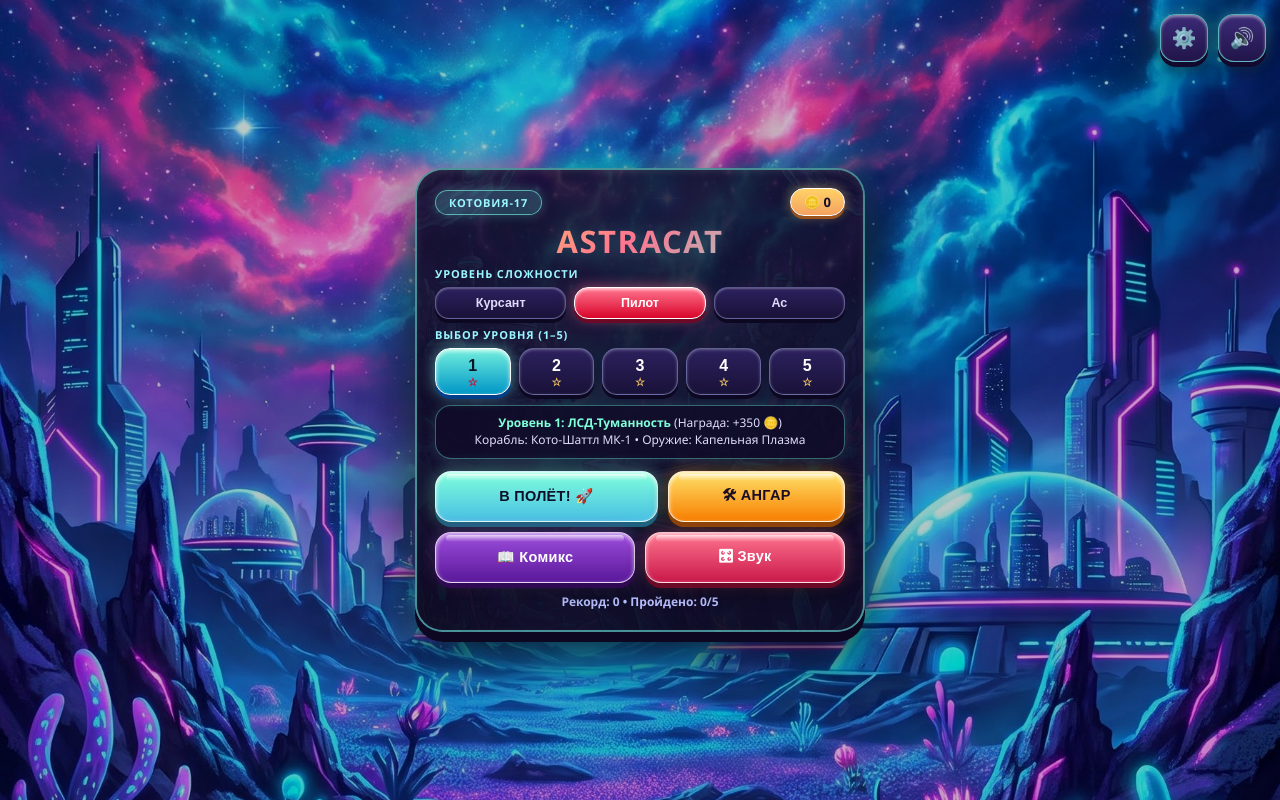
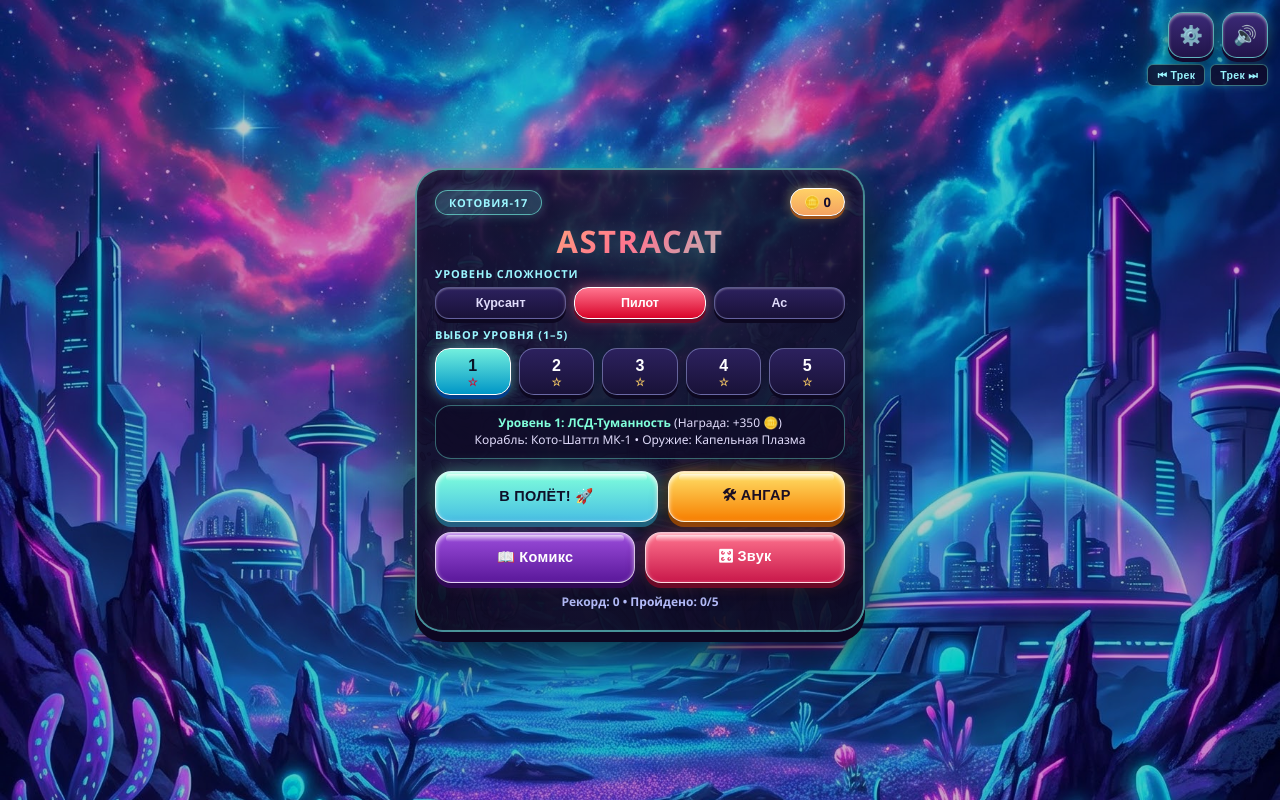
Before and after one commit to romanmudrenov/astracat, a plain HTML site: page index.html in a window 1280 px wide. Both pictures are taken after a click on the button "ИГРАТЬ 🚀". Drawn offline with Linux system fonts and the light colour scheme; no server answers; animation ran at ten frames a second.

Commit message:
Update style.css

```diff
--- a/css/style.css
+++ b/css/style.css
@@ -43,30 +43,69 @@ canvas {
   height: 100%;
 }
 
-/* ВЕРХНИЕ 3D-ТАКТИЛЬНЫЕ ИКОНКИ С НЕОНОВЫМ СВЕЧЕНИЕМ */
-.hud-top-right {
+/* ВЕРХНИЙ БЛОК СПРАВА + ПЛОСКИЕ ТОНКИЕ КНОПКИ ПЛЕЕРА ПОД НИМ */
+.hud-top-right-wrap {
   position: absolute;
-  top: 14px;
-  right: 14px;
+  top: 12px;
+  right: 12px;
   z-index: 35;
   display: flex;
-  gap: 10px;
+  flex-direction: column;
+  align-items: flex-end;
+  gap: 6px;
+}
+
+.hud-top-right {
+  display: flex;
+  gap: 8px;
+}
+
+.hud-player-strip {
+  display: flex;
+  gap: 5px;
+  width: 100%;
+  justify-content: flex-end;
+}
+
+.flat-player-btn {
+  height: 22px;
+  padding: 0 9px;
+  border-radius: 6px;
+  border: 1px solid rgba(114, 239, 221, 0.45);
+  background: rgba(18, 12, 42, 0.82);
+  color: #9bf6ff;
+  font-size: 10.5px;
+  font-weight: 800;
+  letter-spacing: 0.03em;
+  cursor: pointer;
+  display: flex;
+  align-items: center;
+  justify-content: center;
+  box-shadow: 0 0 8px rgba(114, 239, 221, 0.2);
+  transition: background 0.12s ease, transform 0.08s ease;
+  touch-action: manipulation;
+}
+
+.flat-player-btn:active {
+  background: rgba(114, 239, 221, 0.28);
+  color: #ffffff;
+  transform: scale(0.95);
 }
 
 .btn-3d-icon {
   position: relative;
-  width: 48px;
-  height: 48px;
-  border-radius: 16px;
+  width: 46px;
+  height: 46px;
+  border-radius: 15px;
   border: 1.5px solid rgba(114, 239, 221, 0.7);
   background: linear-gradient(180deg, #3c2a78 0%, #21154a 100%);
   color: #ffffff;
-  font-size: 20px;
+  font-size: 19px;
   cursor: pointer;
   box-shadow:
-    0 5px 0 #120a2e,
-    0 8px 18px rgba(0, 0, 0, 0.55),
-    0 0 14px rgba(114, 239, 221, 0.35),
+    0 4px 0 #120a2e,
+    0 6px 14px rgba(0, 0, 0, 0.55),
+    0 0 12px rgba(114, 239, 221, 0.35),
     inset 0 2px 3px rgba(255, 255, 255, 0.45);
   display: flex;
   align-items: center;
@@ -76,10 +115,10 @@ canvas {
 }
 
 .btn-3d-icon:active {
-  transform: translateY(4px);
+  transform: translateY(3px);
   box-shadow:
     0 1px 0 #120a2e,
-    0 0 18px rgba(114, 239, 221, 0.65),
+    0 0 16px rgba(114, 239, 221, 0.65),
     inset 0 2px 4px rgba(255, 255, 255, 0.4);
 }
 
@@ -117,14 +156,13 @@ canvas {
   filter: brightness(0.78) saturate(1.15);
 }
 
-/* СТАРТОВАЯ ЗАСТАВКА */
 .splash-screen {
   padding: 0;
   flex-direction: column;
   justify-content: flex-end;
 }
 
-.splash- screen .overlay-bg-img {
+.splash-screen .overlay-bg-img {
   filter: brightness(0.95);
 }
 
@@ -153,7 +191,7 @@ canvas {
   width: 100%;
 }
 
-/* 3D-ОКНО ИНФОРМАЦИИ С СОБСТВЕННЫМ ВНУТРЕННИМ ФОНОМ */
+/* 3D-ОКНО ИНФОРМАЦИИ */
 .card-3d {
   position: relative;
   z-index: 2;
@@ -261,7 +299,7 @@ h2 {
   margin-bottom: 10px;
 }
 
-/* ТАКТИЛЬНЫЕ 3D-КНОПКИ С ОБЪЁМНЫМ РЕБРОМ И НЕОНОВЫМ СВЕЧЕНИЕМ */
+/* ТАКТИЛЬНЫЕ 3D-КНОПКИ */
 .btn-row {
   display: flex;
   gap: 10px;
@@ -307,10 +345,6 @@ h2 {
     inset 0 2px 4px rgba(255, 255, 255, 0.8);
 }
 
-.btn-3d.mint:active {
-  box-shadow: 0 1px 0 #1d637d, 0 0 22px rgba(128, 255, 219, 0.7);
-}
-
 .btn-3d.peach {
   color: #1c0f24;
   background: linear-gradient(180deg, #ffe169 0%, #f77f00 100%);
@@ -319,10 +353,6 @@ h2 {
     0 8px 18px rgba(0, 0, 0, 0.45),
     0 0 16px rgba(255, 183, 3, 0.4),
     inset 0 2px 4px rgba(255, 255, 255, 0.8);
-}
-
-.btn-3d.peach:active {
-  box-shadow: 0 1px 0 #8a4200, 0 0 20px rgba(255, 183, 3, 0.65);
 }
 
 .btn-3d.pink {
@@ -335,10 +365,6 @@ h2 {
     inset 0 2px 4px rgba(255, 255, 255, 0.65);
 }
 
-.btn-3d.pink:active {
-  box-shadow: 0 1px 0 #6b0926, 0 0 20px rgba(255, 117, 143, 0.65);
-}
-
 .btn-3d.lav {
   color: #ffffff;
   background: linear-gradient(180deg, #9d4edd 0%, #5a189a 100%);
@@ -349,11 +375,6 @@ h2 {
     inset 0 2px 4px rgba(255, 255, 255, 0.65);
 }
 
-.btn-3d.lav:active {
-  box-shadow: 0 1px 0 #2f0954, 0 0 20px rgba(157, 78, 221, 0.7);
-}
-
-/* 3D-ПИЛЮЛИ СЛОЖНОСТИ И ТЕМБРА */
 .section-label {
   text-align: left;
   font-size: 11px;
@@ -381,24 +402,15 @@ h2 {
   color: var(--text-muted);
   cursor: pointer;
   box-shadow: 0 4px 0 #0d0821, inset 0 1px 2px rgba(255, 255, 255, 0.3);
-  transition: transform 0.08s ease, box-shadow 0.08s ease;
-}
-
-.pill-3d:active {
-  transform: translateY(3px);
 }
 
 .pill-3d.active {
   background: linear-gradient(180deg, #ff758f 0%, #d90429 100%);
   border-color: #ffffff;
   color: #ffffff;
-  box-shadow:
-    0 4px 0 #6b0926,
-    0 0 14px rgba(255, 117, 143, 0.55),
-    inset 0 2px 3px rgba(255, 255, 255, 0.6);
+  box-shadow: 0 4px 0 #6b0926, 0 0 14px rgba(255, 117, 143, 0.55);
 }
 
-/* 3D-КНОПКИ ВЫБОРА УРОВНЕЙ (1–5) */
 .levels-grid {
   display: grid;
   grid-template-columns: repeat(5, 1fr);
@@ -419,22 +431,14 @@ h2 {
   flex-direction: column;
   align-items: center;
   gap: 2px;
-  box-shadow: 0 4px 0 #0d0821, inset 0 1px 3px rgba(255, 255, 255, 0.3);
-  transition: transform 0.08s ease;
-}
-
-.lvl-btn:active {
-  transform: translateY(3px);
+  box-shadow: 0 4px 0 #0d0821;
 }
 
 .lvl-btn.active {
   background: linear-gradient(180deg, #72efdd 0%, #0096c7 100%);
   border-color: #ffffff;
   color: #091326;
-  box-shadow:
-    0 4px 0 #023e8a,
-    0 0 16px rgba(114, 239, 221, 0.6),
-    inset 0 2px 4px rgba(255, 255, 255, 0.8);
+  box-shadow: 0 4px 0 #023e8a, 0 0 16px rgba(114, 239, 221, 0.6);
 }
 
 .lvl-btn .star {
@@ -456,14 +460,12 @@ h2 {
   line-height: 1.4;
   color: var(--text-muted);
   margin-bottom: 12px;
-  box-shadow: 0 0 12px rgba(114, 239, 221, 0.15);
 }
 
 .selected-level-box strong {
   color: #80ffdb;
 }
 
-/* КАРТИНКИ ВХОДА/ВЫХОДА И КОМИКСА */
 .stage-art-box {
   position: relative;
   width: 100%;
@@ -473,7 +475,6 @@ h2 {
   background: #120c2b;
   margin-bottom: 10px;
   overflow: hidden;
-  box-shadow: 0 8px 20px rgba(0, 0, 0, 0.5), 0 0 16px rgba(114, 239, 221, 0.2);
 }
 
 .stage-art-box.victory-stage-box {
@@ -522,7 +523,6 @@ h2 {
 .lore-dots .dot.active {
   width: 40px;
   background: linear-gradient(90deg, #72efdd, #ff758f);
-  box-shadow: 0 0 10px rgba(114, 239, 221, 0.6);
 }
 
 .lore-art-box.vertical {
@@ -573,7 +573,6 @@ h2 {
   color: #80ffdb;
 }
 
-/* АНГАР И МАГАЗИН */
 .shop-list {
   display: flex;
   flex-direction: column;
@@ -595,7 +594,6 @@ h2 {
 
 .shop-item.equipped {
   border-color: #72efdd;
-  box-shadow: 0 0 14px rgba(114, 239, 221, 0.3);
 }
 
 .shop-info strong {
@@ -619,29 +617,21 @@ h2 {
   font-size: 12px;
   font-weight: 900;
   cursor: pointer;
-  transition: transform 0.08s ease;
-}
-
-.shop-action-btn:active {
-  transform: translateY(3px);
 }
 
 .shop-action-btn.buy {
   background: linear-gradient(180deg, #ffe169, #f77f00);
   color: #160e2e;
-  box-shadow: 0 3px 0 #8a4200, 0 0 10px rgba(255, 183, 3, 0.4);
 }
 
 .shop-action-btn.equip {
   background: linear-gradient(180deg, #9d4edd, #5a189a);
   color: #ffffff;
-  box-shadow: 0 3px 0 #2f0954;
 }
 
 .shop-action-btn.active {
   background: linear-gradient(180deg, #80ffdb, #0096c7);
   color: #091326;
-  box-shadow: 0 3px 0 #023e8a, 0 0 12px rgba(128, 255, 219, 0.5);
 }
 
 .setting-row {
@@ -688,13 +678,11 @@ h2 {
   cursor: pointer;
   color: #091326;
   background: linear-gradient(180deg, #80ffdb, #0096c7);
-  box-shadow: 0 2px 0 #023e8a;
 }
 
 .toggle-chip.off {
   color: #ffffff;
   background: linear-gradient(180deg, #ff758f, #c9184a);
-  box-shadow: 0 2px 0 #6b0926;
 }
 
 input[type="range"] {
```
